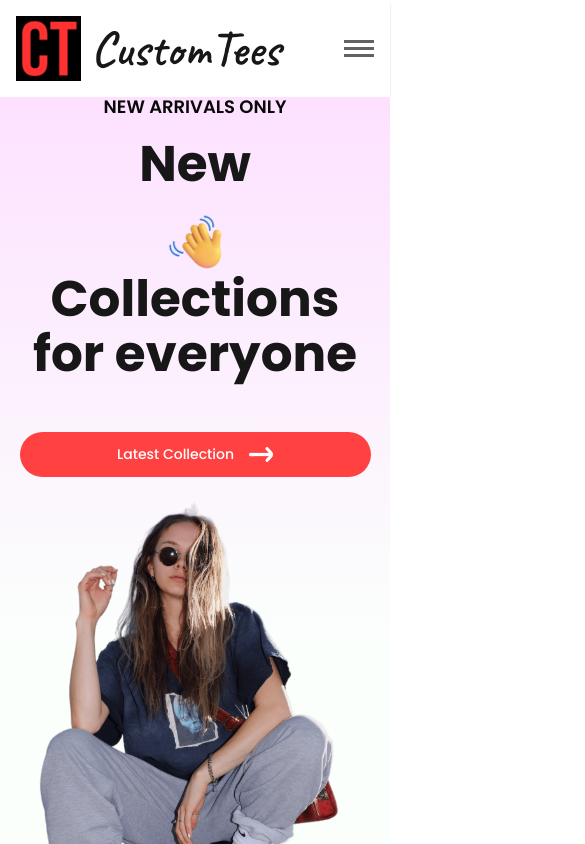
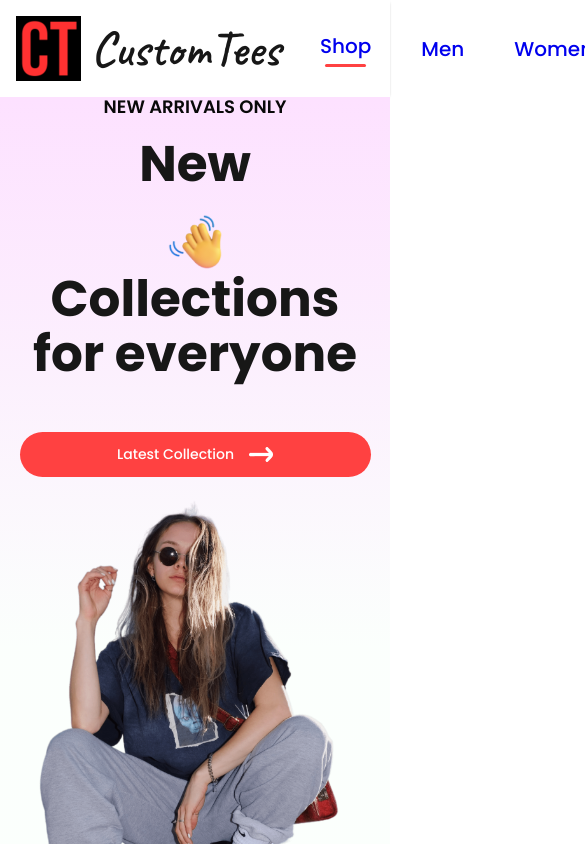
Before and after one commit to aniketmore-pixel/CustomTees, a React (Create React App) app: page / in a window 390 px wide. Shown: the top 844 px of the page, 585 px wide, since content can reach past the window. Built offline with nearby package versions, Linux system fonts and the light colour scheme.

Commit message:
Old Navbar

```diff
--- a/src/Components/Navbar/Navbar.css
+++ b/src/Components/Navbar/Navbar.css
@@ -1,16 +1,8 @@
 .navbar {
   display: flex;
-  flex-direction: column; /* Change to column for mobile */
-  justify-content: space-between;
+  justify-content: space-around;
   padding: 16px;
   box-shadow: 0 1px 3px -2px black;
-}
-
-.nav-header {
-  display: flex;
-  justify-content: space-between; /* Space between logo and hamburger */
-  align-items: center;
-  width: 100%;
 }
 
 .nav-logo {
@@ -26,31 +18,6 @@
   color: #171717;
   font-size: 49px;
   font-weight: 600;
-}
-
-.hamburger {
-  display: none; /* Hide by default for desktop */
-  flex-direction: column;
-  cursor: pointer;
-}
-
-.line {
-  width: 30px;
-  height: 3px;
-  background: #626262;
-  margin: 2px 0;
-  transition: all 0.3s ease;
-}
-
-.line.active {
-  background: #ff4141; /* Change color when active */
-}
-
-.mobile-menu {
-  display: flex;
-  flex-direction: column;
-  gap: 20px; /* Space between menu items */
-  padding: 10px 0;
 }
 
 .nav-menu {
@@ -120,28 +87,3 @@
   background: red;
   color: white;
 }
-
-/* Responsive Styles */
-@media (max-width: 768px) {
-  .navbar {
-    flex-direction: column; /* Keep as column for mobile */
-  }
-
-  .hamburger {
-    display: flex; /* Show hamburger on mobile */
-  }
-
-  .nav-menu {
-    flex-direction: column; /* Stack menu items vertically */
-    align-items: flex-start; /* Align menu items to the left */
-  }
-
-  .nav-login-cart.desktop {
-    display: none; /* Hide desktop login/cart on mobile */
-  }
-
-  .nav-login-cart {
-    flex-direction: column; /* Stack login/cart vertically */
-    gap: 10px; /* Space between login and cart */
-  }
-}
--- a/src/Components/Navbar/Navbar.jsx
+++ b/src/Components/Navbar/Navbar.jsx
@@ -1,39 +1,26 @@
-import React, { useContext, useState } from 'react';
-import './Navbar.css';
-import logo from '../Assets/logo.png';
-import cart_icon from '../Assets/cart_icon.png';
-import { Link } from 'react-router-dom';
-import { ShopContext } from '../../Context/ShopContext';
+import React, { useContext, useState } from 'react'
+import './Navbar.css'
+import logo from '../Assets/logo.png'
+import cart_icon from '../Assets/cart_icon.png'
+import { Link } from 'react-router-dom'
+import { ShopContext } from '../../Context/ShopContext'
 
 const Navbar = () => {
+
     const [menu, setMenu] = useState("shop");
     const { getTotalCartItems } = useContext(ShopContext);
-    const [isOpen, setIsOpen] = useState(false); // State for hamburger menu
-
-    const toggleMenu = () => {
-        setIsOpen(!isOpen);
-    };
 
     return (
         <div className='navbar'>
-            <div className="nav-header">
             <div className="nav-logo">
                 <img src={logo} alt="" />
                 <p>CustomTees</p>
             </div>
-                <div className="hamburger" onClick={toggleMenu}>
-                    <div className={`line ${isOpen ? 'active' : ''}`}></div>
-                    <div className={`line ${isOpen ? 'active' : ''}`}></div>
-                    <div className={`line ${isOpen ? 'active' : ''}`}></div>
-                </div>
-            </div>
-            {isOpen && (
-                <div className="mobile-menu">
             <ul className="nav-menu">
-                        <li onClick={() => { setMenu("shop"); toggleMenu(); }}><Link style={{ textDecoration: 'none' }} to='/'>Shop</Link>{menu === "shop" ? <hr /> : <></>}</li>
-                        <li onClick={() => { setMenu("mens"); toggleMenu(); }}><Link style={{ textDecoration: 'none' }} to='/mens'>Men</Link>{menu === "mens" ? <hr /> : <></>}</li>
-                        <li onClick={() => { setMenu("womens"); toggleMenu(); }}><Link style={{ textDecoration: 'none' }} to='/womens'>Women</Link>{menu === "womens" ? <hr /> : <></>}</li>
-                        <li onClick={() => { setMenu("kids"); toggleMenu(); }}><Link id="baccha" style={{ textDecoration: 'none' }} to='/kids'>Kids</Link>{menu === "kids" ? <hr /> : <></>}</li>
+                <li onClick={()=>{setMenu("shop")}}><Link style={{ textDecoration: 'none' }} to='/'>Shop</Link>{menu==="shop"?<hr/>:<></>}</li>
+                <li onClick={()=>{setMenu("mens")}}><Link style={{ textDecoration: 'none' }} to='/mens'>Men</Link>{menu==="mens"?<hr/>:<></>}</li>
+                <li onClick={()=>{setMenu("womens")}}><Link style={{ textDecoration: 'none' }} to='/womens'>Women</Link>{menu==="womens"?<hr/>:<></>}</li>
+                <li onClick={()=>{setMenu("kids")}}><Link id="baccha" style={{ textDecoration: 'none' }} to='/kids'>Kids</Link>{menu==="kids"?<hr/>:<></>}</li>
             </ul>
             <div className="nav-login-cart">
                 <Link to='/login'><button>Login</button></Link>
@@ -41,14 +28,7 @@ const Navbar = () => {
                 <div className="nav-cart-count">{getTotalCartItems()}</div>
             </div>
         </div>
-            )}
-            <div className="nav-login-cart desktop">
-                <Link to='/login'><button>Login</button></Link>
-                <Link to='/cart'><img src={cart_icon} alt="" /></Link>
-                <div className="nav-cart-count">{getTotalCartItems()}</div>
-            </div>
-        </div>
-    );
+    )
 }
 
-export default Navbar;
+export default Navbar
```
Lines whose indentation alone changed are shown as unchanged.
